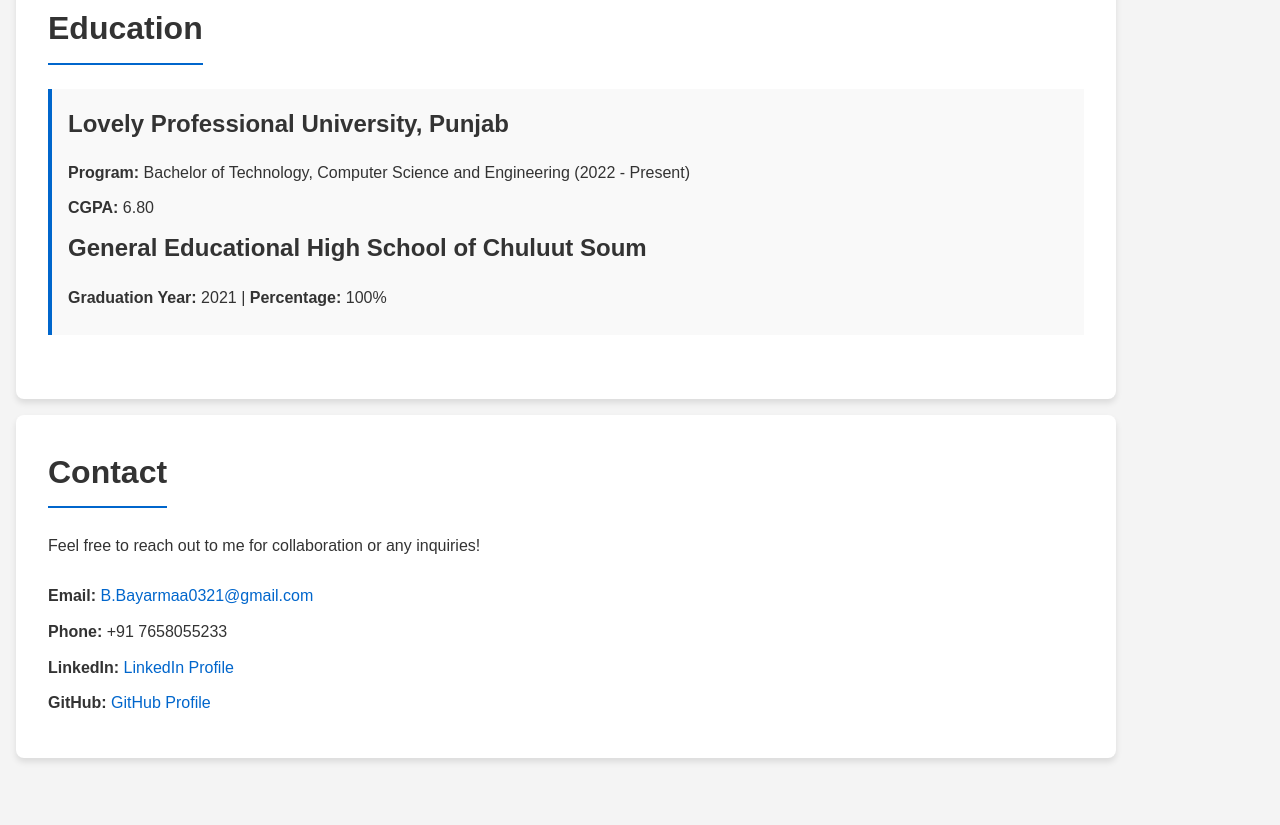
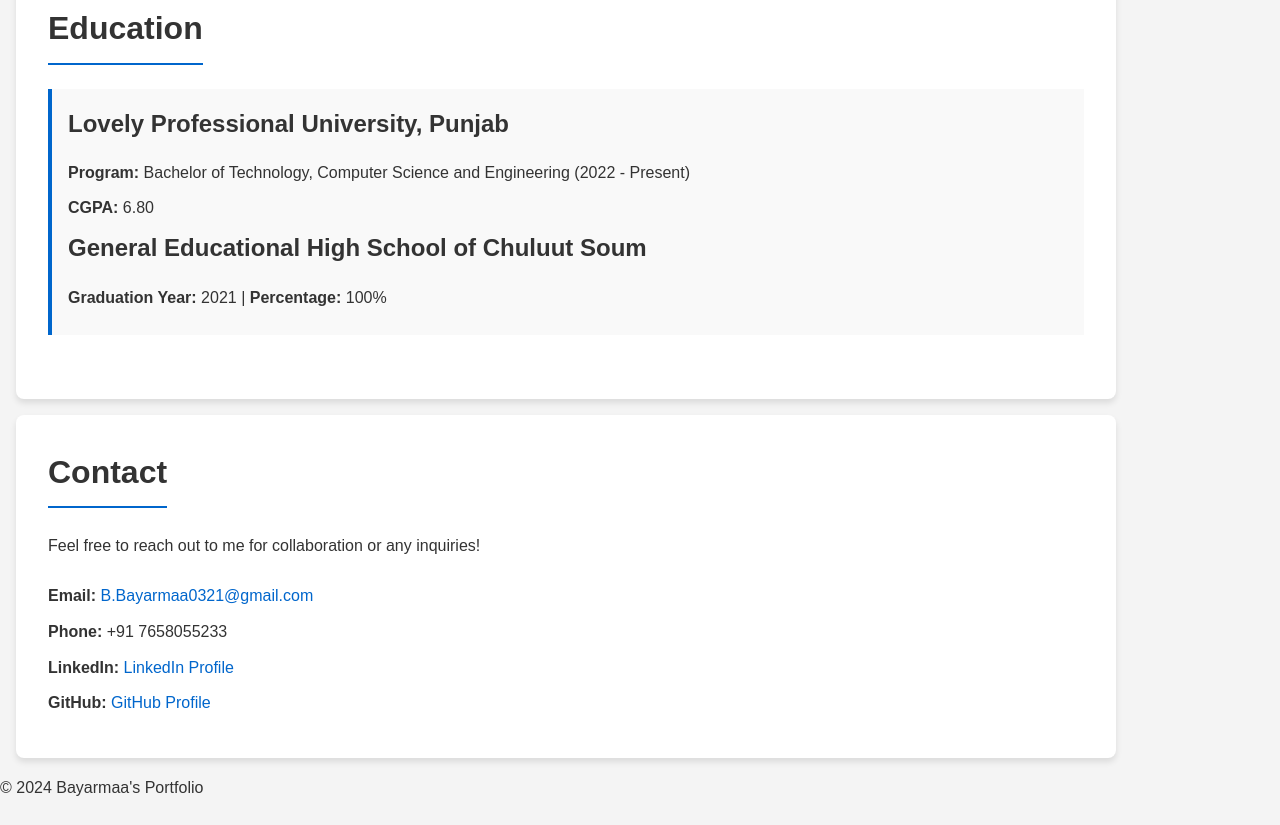
Before and after one commit to bayarmaa01/Portfolio, a plain HTML site: page index.html in a window 1280 px wide. Shown: the part 2189-3014 px from the top of the page. Before the commit the page ends 2963 px from the top, so only its background shows below. Drawn offline with Linux system fonts and the light colour scheme.

Commit message:
Update index.html

```diff
--- a/index.html
+++ b/index.html
@@ -171,6 +171,9 @@
         <li><strong>GitHub:</strong> <a href="https://github.com/bayarmaa01" target="_blank">GitHub Profile</a></li>
     </ul>
 </section>
-
+<footer>
+        <p>&copy; 2024 Bayarmaa's Portfolio</p>
+    </footer>
+    <script src="script.js"></script>
 </body>
 </html>
```
